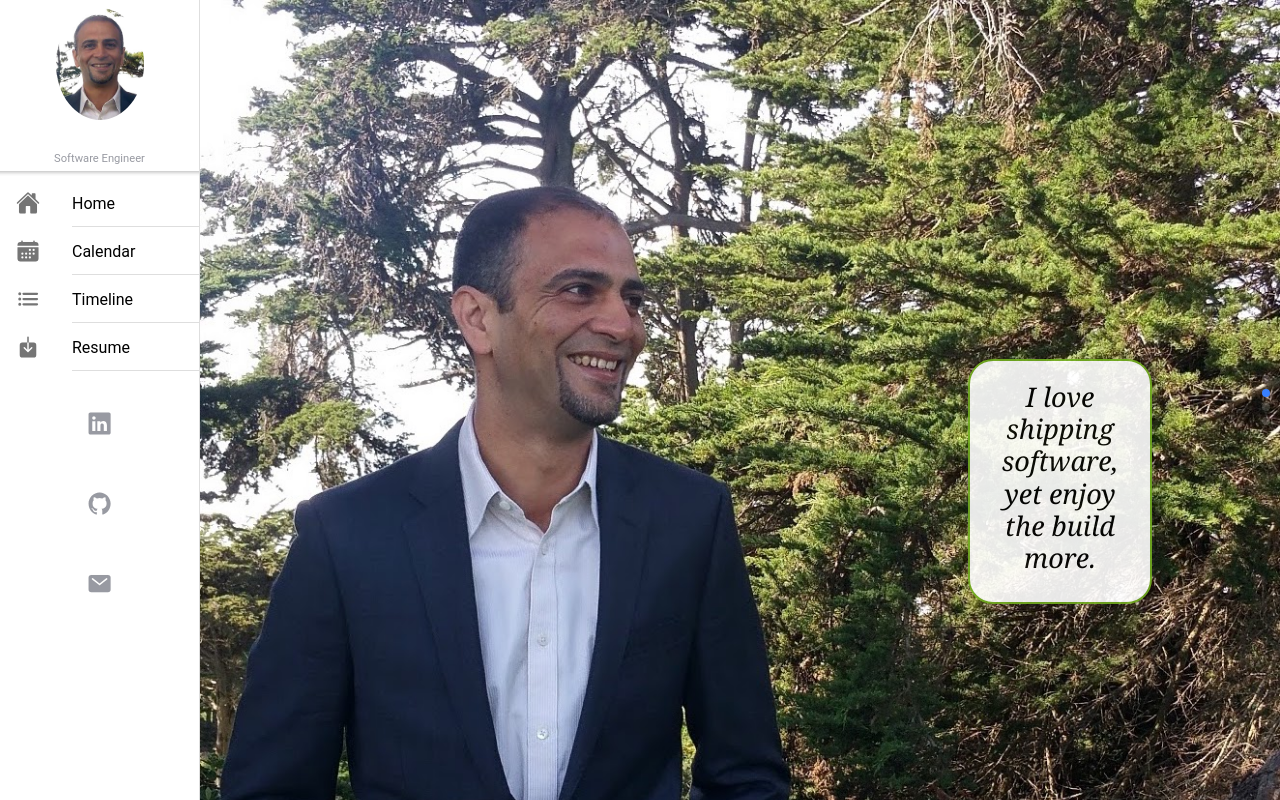
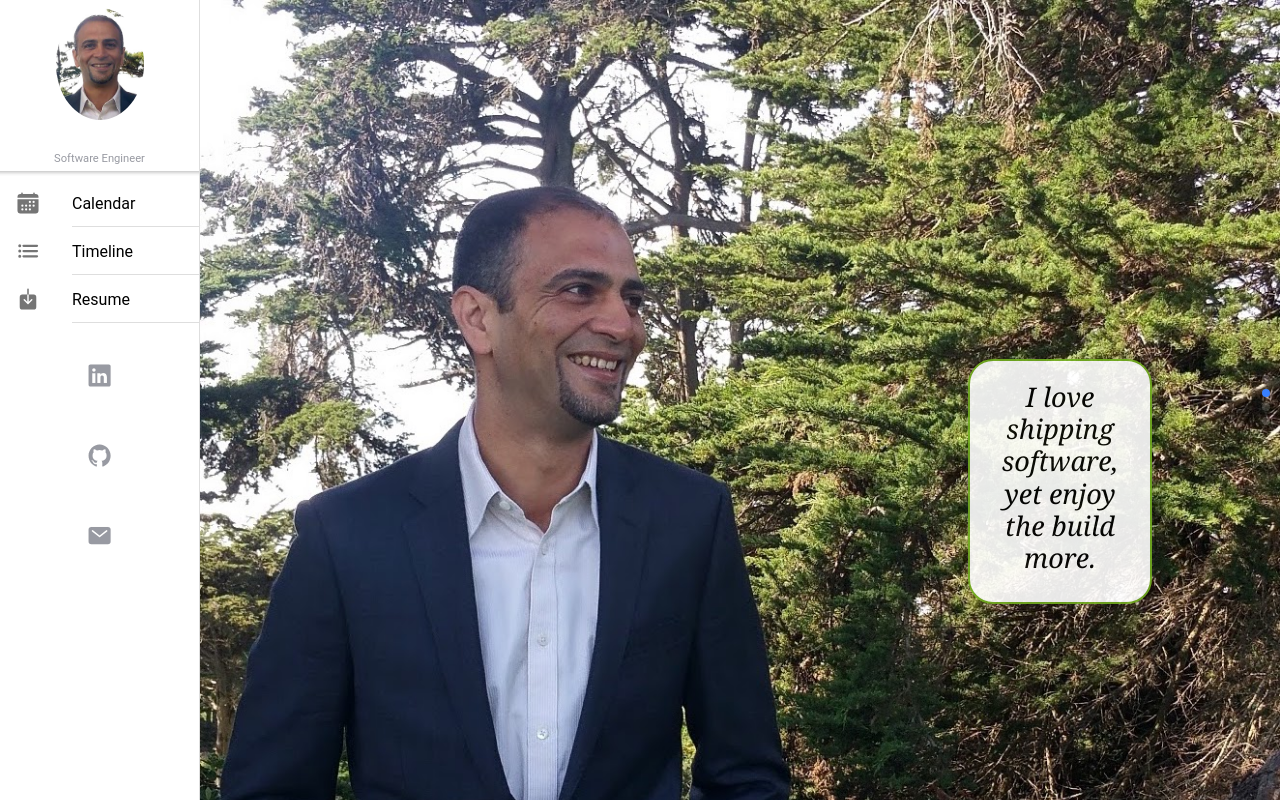
Before and after one commit to ShadyAlzayat/react-ionic-portfolio, a React (Create React App) app: page / in a window 1280 px wide. Built offline with nearby package versions, Linux system fonts and the light colour scheme; the HTML template or start-up script is replaced by a standard one.

Commit message:
window.location.pathname !== appPage.url

```diff
--- a/package.json
+++ b/package.json
@@ -24,7 +24,7 @@
   },
   "scripts": {
     "start": "react-scripts start",
-    "build": "react-scripts build",
+    "build": "react-scripts build && cp build/index.html build/404.html",
     "predeploy": "npm run build && git remote set-url origin git@github.com:ShadyAlzayat/shadyalzayat.github.io.git && git config --global user.email 'emailshady@gmail.com'",
     "deploy": "gh-pages -b master -d build && git remote set-url origin git@github.com:ShadyAlzayat/react-ionic-portfolio.git && git remote -v",
     "test": "react-scripts test",
--- a/src/App.tsx
+++ b/src/App.tsx
@@ -39,7 +39,7 @@ import { createBrowserHistory } from 'history';
 const appPages: AppPage[] = [
   {
     title: 'Home',
-    url: '/home',
+    url: '/',
     icon: home
   },
   {
@@ -65,7 +65,7 @@ const App: React.FunctionComponent = () => (
       <IonSplitPane contentId='main'>
         <Menu appPages={appPages} />
         <IonPage id='main'>
-          <Route path='/home' component={Home} exact={true} />
+          {/* <Route path='/home' component={Home} exact={true} /> */}
           <Route path='/timeline' component={Timeline} exact={true} />
           <Route path='/projects' component={Projects} exact={true} />
           <Route path='/calendar' component={Calendar} exact={true} />
--- a/src/components/Menu.tsx
+++ b/src/components/Menu.tsx
@@ -64,10 +64,13 @@ const Menu: React.FunctionComponent<MenuProps> = ({ appPages }) => (
               key={index}
               autoHide={false}
             >
-              <IonItem href={appPage.url}>
-                <IonIcon slot='start' icon={appPage.icon} />
-                <IonLabel>{appPage.title}</IonLabel>
-              </IonItem>
+              {console.log(window.location.pathname)}
+              {window.location.pathname !== appPage.url && (
+                <IonItem href={appPage.url}>
+                  <IonIcon slot='start' icon={appPage.icon} />
+                  <IonLabel>{appPage.title}</IonLabel>
+                </IonItem>
+              )}
             </IonMenuToggle>
           );
         })}
```
